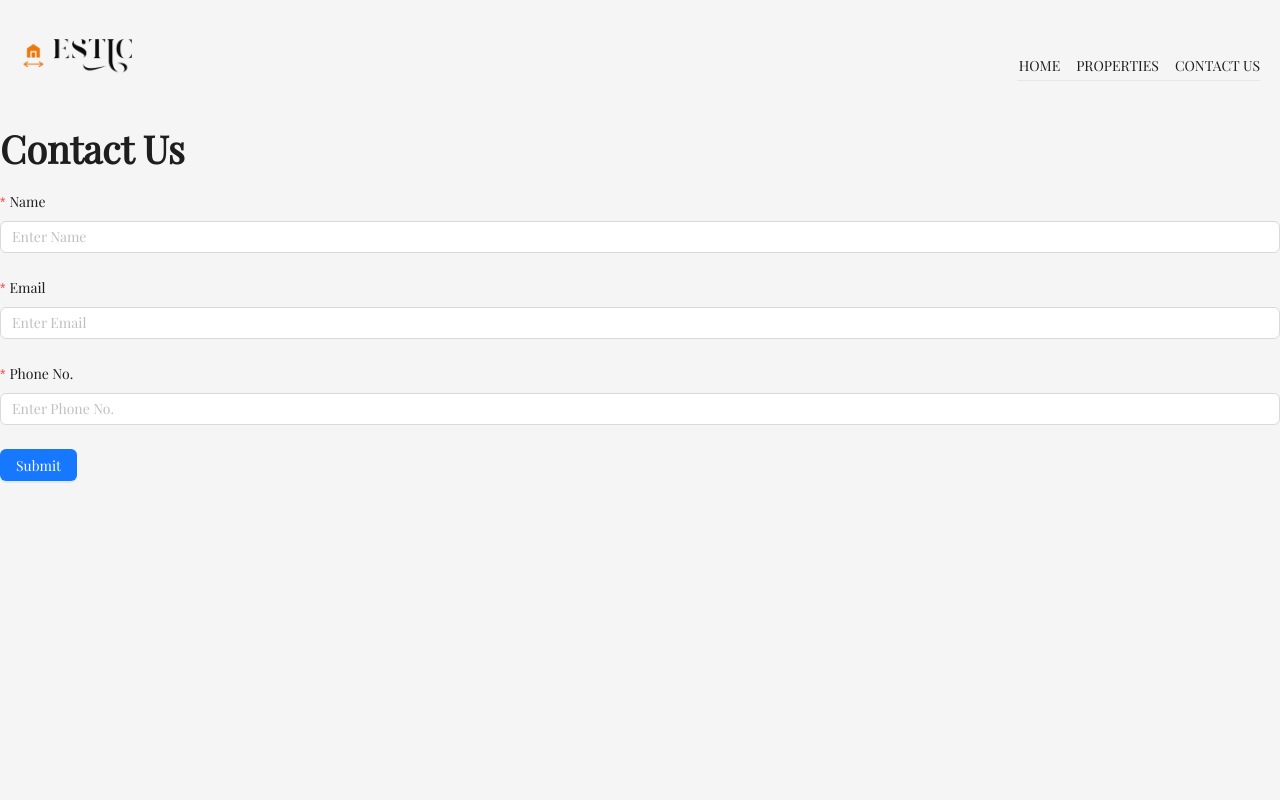
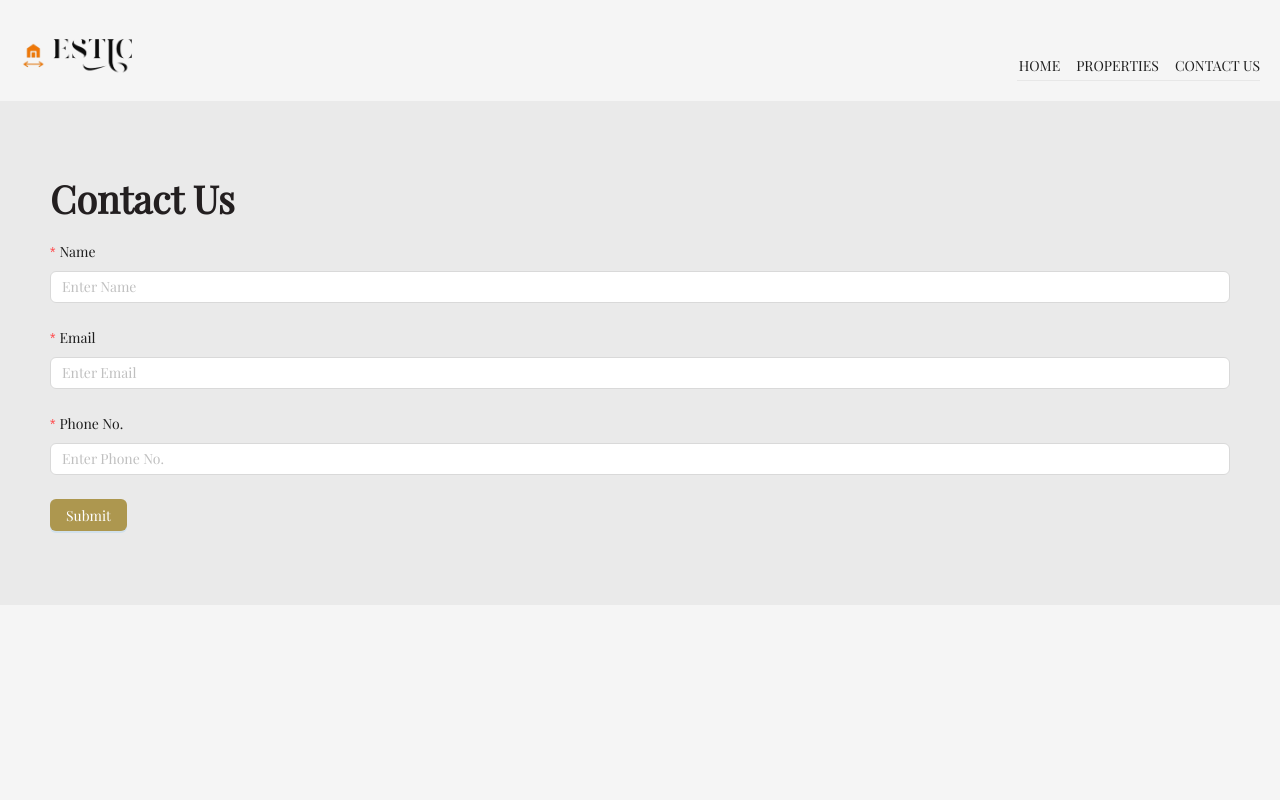
Before and after one commit to esticdev/estic, a React (Create React App) app: page /contact-us in a window 1280 px wide. Shown: the top 800 px of the page. Built offline with nearby package versions, Linux system fonts and the light colour scheme.

Commit message:
fix: contact form

```diff
--- a/src/pages/ContactForm.jsx
+++ b/src/pages/ContactForm.jsx
@@ -5,13 +5,14 @@
   const [form] = Form.useForm();
   return (
     <>
-      <div>
-        <Title level={1}>Contact Us</Title>
+      <div style={{ backgroundColor: "#EAEAEA", padding: "50px"}}>
+        <Title style={{color:"#231f20"}} level={1}>Contact Us</Title>
         <Form form={form} layout="vertical">
           <Form.Item label="Name" required>
             <Input placeholder="Enter Name" />
           </Form.Item>
           <Form.Item
+            style={{color:"#231f20"}}
             name={["user", "email"]}
             label="Email"
             rules={[
@@ -24,6 +25,7 @@
             <Input placeholder="Enter Email" />
           </Form.Item>
           <Form.Item
+            style={{color:"#231f20"}}
             name={["user", "number"]}
             label="Phone No."
             rules={[
@@ -36,7 +38,7 @@
             <Input placeholder="Enter Phone No." />
           </Form.Item>
           <Form.Item>
-            <Button type="primary">Submit</Button>
+            <Button style={{color:"white", backgroundColor:"#AD974F"}} type="primary">Submit</Button>
           </Form.Item>
         </Form>
       </div>
```
